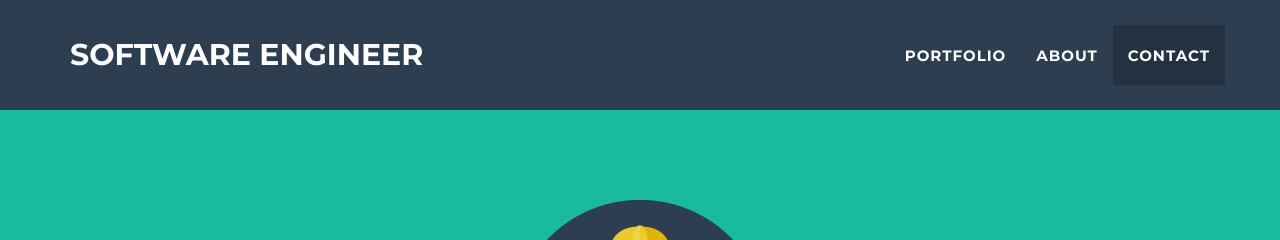
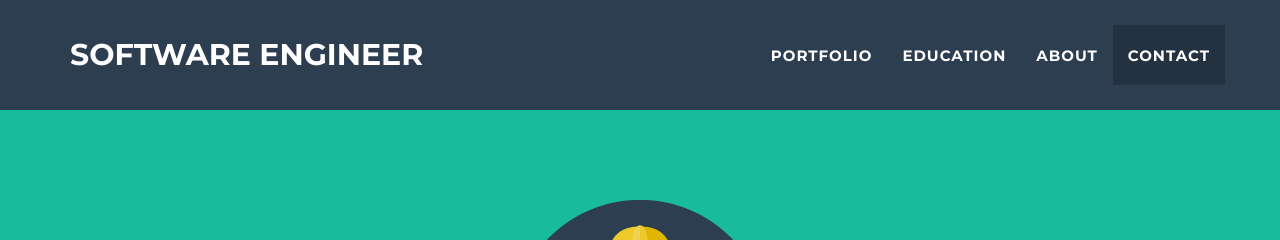
Before and after one commit to rohitsriram/rohitsriram.github.io, a Jekyll site: the page built from index.html, in a window 1280 px wide. Shown: the top 240 px of the page. Built offline with Jekyll 4.4.1, drawn with Linux system fonts in a browser that asks for light colours.

Commit message:
added nav button

```diff
--- a/_includes/nav.html
+++ b/_includes/nav.html
@@ -5,6 +5,7 @@
             <div class="navbar-header page-scroll">
                 <button type="button" class="navbar-toggle" data-toggle="collapse" data-target="#bs-example-navbar-collapse-1">
                     <span class="sr-only">Toggle navigation</span>
+                    <span class="icon-bar"></span>
                     <span class="icon-bar"></span>
                     <span class="icon-bar"></span>
                     <span class="icon-bar"></span>
@@ -22,6 +23,9 @@
                         <a href="#portfolio">Portfolio</a>
                     </li>
                     <li class="page-scroll">
+                        <a href="#portfolio">Education</a>
+                    </li>
+                    <li class="page-scroll">
                         <a href="#about">About</a>
                     </li>
                     <li class="page-scroll">
```
